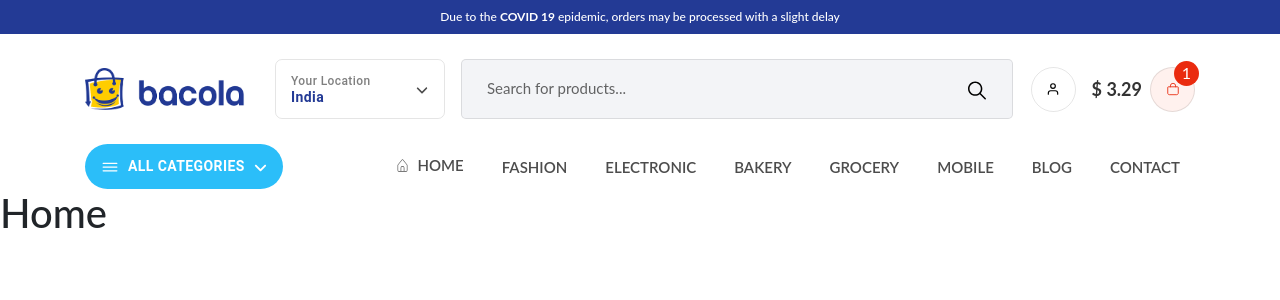
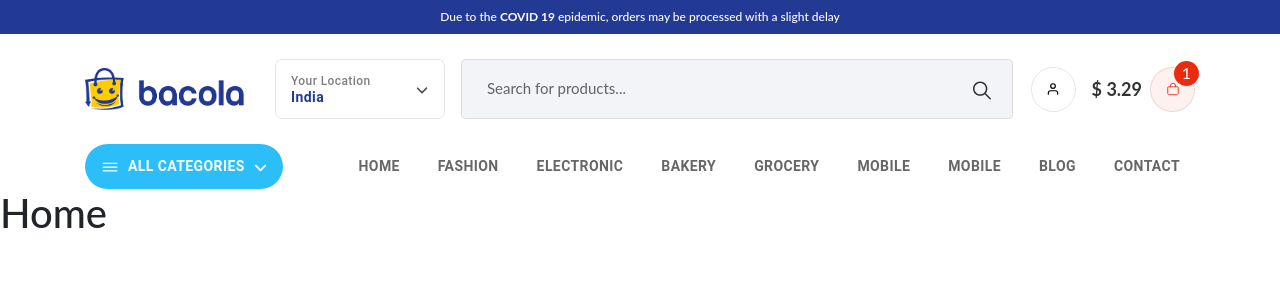
Before and after one commit to tsdevtool/E-commerce-Website-, a React (Create React App) app in the folder e-commerce/: page / in a window 1280 px wide. Shown: the top 300 px of the page. Built offline with nearby package versions, Linux system fonts and the light colour scheme.

Commit message:
Done ex6

```diff
--- a/e-commerce/src/App.css
+++ b/e-commerce/src/App.css
@@ -12,6 +12,20 @@ body{
   .container, .container-lg, .container-md, .container-sm, .container-xl{
     max-width: 1200px;
   }
+}
+
+
+::-webkit-scrollbar{
+  width: 8px !important;
+  height: 8px !important;
+}
+
+::-webkit-scrollbar-thumb{
+  background: #ccc !important;
+}
+
+::-webkit-scrollbar-track{
+  background-color: transparent !important;
 }
 
 .bg-blue{background-color: #233a95;}
@@ -39,7 +53,7 @@ body{
 
 
 /* Header Search */
-header .headerSearch{
+.headerSearch{
   width: 60%;
   height: 60px;
   background: #f3f4f7;
@@ -49,7 +63,7 @@ header .headerSearch{
   border: 1px solid rgba(0, 0, 0,0.1);
 }
 
-header .headerSearch input{
+.headerSearch input{
   background: transparent !important;
   outline: none !important;
   font-size: 15px;
@@ -61,12 +75,12 @@ header .headerSearch input{
 
 }
 
-header .headerSearch input::-webkit-input-placeholder{color: rgba(0, 0, 0,0.6);}
+.headerSearch input::-webkit-input-placeholder{color: rgba(0, 0, 0,0.6);}
 
-header .headerSearch button{
+.headerSearch button{
   position: absolute;
   top: 10px;
-  right: 15px;
+  right: 10px;
   z-index: 100;
   min-width: 40px !important;
   height: 40px !important;
@@ -75,7 +89,7 @@ header .headerSearch button{
   color: #000;
 }
 
-header .headerSearch button svg{font-size: 25px;}
+.headerSearch button svg{font-size: 25px; opacity: 0.8;}
 
 
 /* Header User */
@@ -115,7 +129,58 @@ header .part3 .circle sgv{font-size: 22px;}
   height: 25px;
 }
 
+/* Choose delivery location */
+.locationModal .MuiPaper-elevation{
+  padding: 25px;
+  position: relative;
+}
+
+.locationModal .countryList{
+  margin-bottom: 0px;
+  max-height: 400px;
+  overflow-y: scroll;
+  overflow-x: hidden;
+}
+
+.locationModal .countryList li{
+  width: 100%;
+  list-style: none;
+
+}
+
+.locationModal .countryList li button{
+  width: 100%;
+  text-transform: capitalize !important;
+  color: #000;
+  justify-content: flex-start !important;
+  padding: 10px 20px !important;
+}
+
+.locationModal .close_{
+  position: absolute;
+  top: 10px;
+  right: 10px;
+  color: #000 !important;
+  min-width: 40px !important;
+  width: 40px !important;
+  height: 40px !important;
+  border-radius: 50%;
+}
+
+.locationModal .close_ svg{
+  font-size: 22px;
+}
+
 /* Categories */
+nav .navPart1{
+  max-width: 20%;
+  flex: 0 0 20%;
+}
+
+nav .navPart2{
+  max-width: 80%;
+  flex: 0 0 80%;
+}
 nav .allCatTab{
   background: #2bbef9;
   padding: 10px 15px !important;
@@ -132,6 +197,7 @@ nav .allCatTab:hover{
 
 nav .allCatTab .text{
   font-weight: 600;
+  /* font-size: 14px; */
 }
 
 nav .allCatTab .icon1 svg{
@@ -146,10 +212,14 @@ nav .navPart2 ul{
 }
 
 nav .navPart2 ul li a{
-  font-size: 15px;
+  text-decoration: none;
+}
+
+nav .navPart2 ul li a button{
+  font-size: 14px !important;
   font-weight: 600;
   text-decoration: none;
-  color: rgba(0, 0, 0, 0.7);
+  color: rgba(0, 0, 0, 0.6);
   text-transform: uppercase;
   display: flex;
   align-items: center;
@@ -158,7 +228,7 @@ nav .navPart2 ul li a{
   border-radius: 25px;
 }
 
-nav .navPart2 ul li a:hover{
+nav .navPart2 ul li a button:hover{
   background: #f0faff;
   color: #2bbef9;
 }
--- a/e-commerce/src/Components/ContryDropdown/index.js
+++ b/e-commerce/src/Components/ContryDropdown/index.js
@@ -1,15 +1,59 @@
 import { Button } from "@mui/material";
+import Dialog from '@mui/material/Dialog';
+import Slide from '@mui/material/Slide';
+import React, { useState } from "react";
 import { FaAngleDown } from "react-icons/fa6";
+import { IoIosSearch, IoMdClose, IoMdTrendingUp } from "react-icons/io";
+
+
+const Transition = React.forwardRef(function Transition(props,ref) {
+    return <Slide direction="up" ref={ref} {...props} />;
+  });
+
 const CountryDropdown =()=>{
+    const [isOpenModal, setisOpenModal] = useState(false);
+
     return(
         <>
-            <Button className="countryDrop">
+            <Button className="countryDrop" onClick={()=>setisOpenModal(IoMdTrendingUp)}>
                 <div className='info d-flex flex-column'>
                     <span className="label">Your Location</span>
                     <span className="name">India</span>
                 </div>
                 <span className="ml-auto"><FaAngleDown/></span>
             </Button>
+
+
+            <Dialog open={isOpenModal} onClose={()=>setisOpenModal(false)} className="locationModal" TransitionComponent={Transition}>
+                <h4 className="mb-0">Choose your Delivery Location</h4>
+                <p>Enter your address and we will specify the offer for your area.</p>
+                <Button className="close_" onClick={()=>setisOpenModal(false)}><IoMdClose /></Button>
+                <div className='headerSearch w-100'>
+                    <input type='text' placeholder="Search your area..."/>
+                    <Button><IoIosSearch/></Button>
+                </div>
+
+                <ul className="countryList mt-3">
+                    <li><Button onClick={()=>setisOpenModal(false)}>Viet Nam</Button></li>
+                    <li><Button onClick={()=>setisOpenModal(false)}>Ha Noi</Button></li>
+                    <li><Button onClick={()=>setisOpenModal(false)}>Ho Chi Minh City</Button></li>
+                    <li><Button onClick={()=>setisOpenModal(false)}>Da Nang</Button></li>
+                    <li><Button onClick={()=>setisOpenModal(false)}>Hai Phong</Button></li>
+                    <li><Button onClick={()=>setisOpenModal(false)}>Can Tho</Button></li>
+                    <li><Button onClick={()=>setisOpenModal(false)}>Binh Duong</Button></li>
+                    <li><Button onClick={()=>setisOpenModal(false)}>Ba Ria - Vung Tau</Button></li>
+                    <li><Button onClick={()=>setisOpenModal(false)}>Dong Nai</Button></li>
+                    <li><Button onClick={()=>setisOpenModal(false)}>Binh Dinh</Button></li>
+                    <li><Button onClick={()=>setisOpenModal(false)}>Vinh Long</Button></li>
+                    <li><Button onClick={()=>setisOpenModal(false)}>Khanh Hoa</Button></li>
+                    <li><Button onClick={()=>setisOpenModal(false)}>Nam Dinh</Button></li>
+                    <li><Button onClick={()=>setisOpenModal(false)}>Ca Mau</Button></li>
+                    <li><Button onClick={()=>setisOpenModal(false)}>Nghe An</Button></li>
+
+
+                </ul>
+
+            </Dialog>
         </>
     )
 }
--- a/e-commerce/src/Components/Header/Navigation/index.js
+++ b/e-commerce/src/Components/Header/Navigation/index.js
@@ -9,23 +9,24 @@ const Navigation =()=>{
         <nav>
             <div className="container">
                 <div className="row">
-                    <div className="col-sm-3 navPart1">
+                    <div className="col-sm-2 navPart1">
                         <Button className="allCatTab align-items-center">
                             <span className="icon1 mr-2"><IoIosMenu/></span>
                             <span className="text">ALL CATEGORIES</span>
                             <span className="icon2 ml-2"><FaAngleDown/></span>
                         </Button>
                     </div>
-                    <div className="col-sm-9 navPart2 d-flex align-items-center">
+                    <div className="col-sm-10 navPart2 d-flex align-items-center">
                         <ul className="list list-inline ml-auto">
-                            <li className="list-inline-item"><Link to={"/"}><CiHome/> &nbsp; Home</Link></li>
-                            <li className="list-inline-item"><Link to={"/"}>Fashion</Link></li>
-                            <li className="list-inline-item"><Link to={"/"}>Electronic</Link></li>
-                            <li className="list-inline-item"><Link to={"/"}>Bakery</Link></li>
-                            <li className="list-inline-item"><Link to={"/"}>Grocery</Link></li>
-                            <li className="list-inline-item"><Link to={"/"}>Mobile</Link></li>
-                            <li className="list-inline-item"><Link to={"/"}>Blog</Link></li>
-                            <li className="list-inline-item"><Link to={"/"}>Contact</Link></li>
+                            <li className="list-inline-item"><Link to={"/"}><Button>Home</Button></Link></li>
+                            <li className="list-inline-item"><Link to={"/"}><Button>Fashion</Button></Link></li>
+                            <li className="list-inline-item"><Link to={"/"}><Button>Electronic</Button></Link></li>
+                            <li className="list-inline-item"><Link to={"/"}><Button>Bakery</Button></Link></li>
+                            <li className="list-inline-item"><Link to={"/"}><Button>Grocery</Button></Link></li>
+                            <li className="list-inline-item"><Link to={"/"}><Button>Mobile</Button></Link></li>
+                            <li className="list-inline-item"><Link to={"/"}><Button>Mobile</Button></Link></li>
+                            <li className="list-inline-item"><Link to={"/"}><Button>Blog</Button></Link></li>
+                            <li className="list-inline-item"><Link to={"/"}><Button>Contact</Button></Link></li>
 
                         </ul>
                     </div>
```
Also changed, not shown: 1 other file (tests, documents, lock files or other folders).
